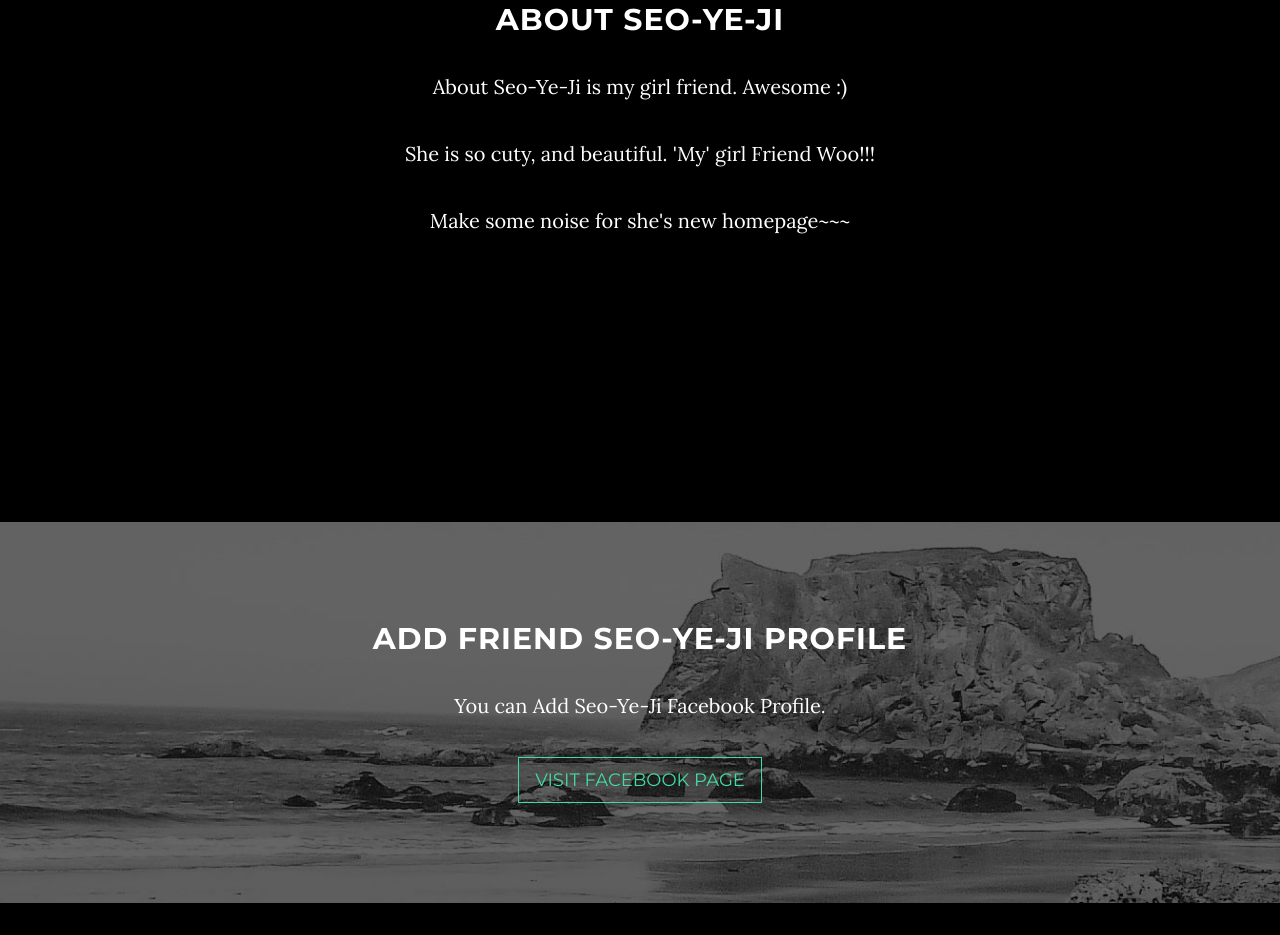
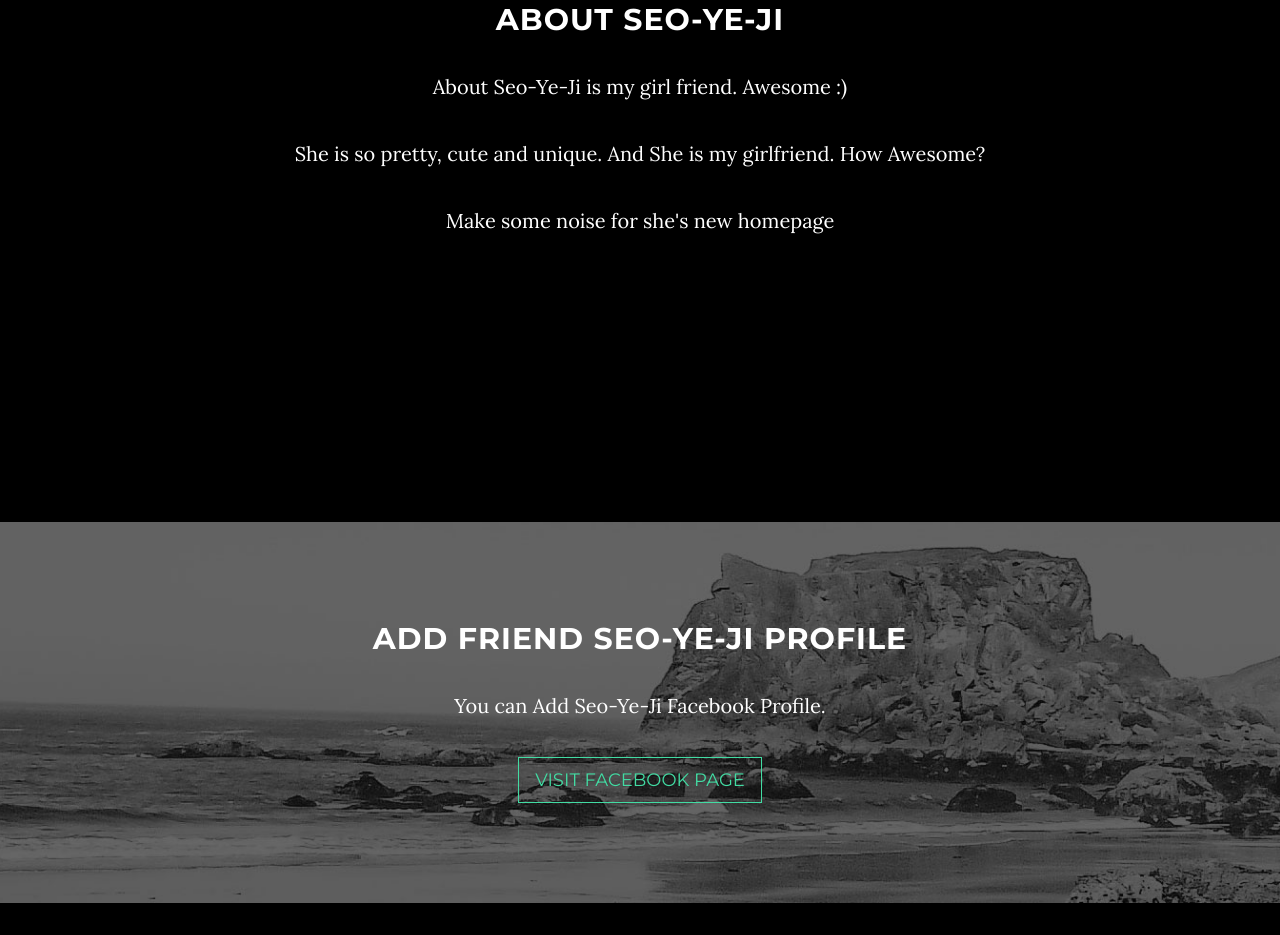
Before and after one commit to philographer/seo-ye-ji, a website: page index.html in a window 1280 px wide. Shown: the part 1047-1982 px from the top of the page. Drawn offline with nearby package versions, Linux system fonts and the light colour scheme; some packages are replaced by stand-ins of ours.

Commit message:
remove !

```diff
--- a/index.html
+++ b/index.html
@@ -93,8 +93,8 @@
             <div class="col-lg-8 col-lg-offset-2">
                 <h2>About Seo-Ye-Ji</h2>
                 <p>About Seo-Ye-Ji is my girl friend. Awesome :)</p>
-                <p>She is so cuty, and beautiful. 'My' girl Friend Woo!!!</p>
-                <p>Make some noise for she's new homepage~~~</p>
+                <p>She is so pretty, cute and unique. And She is my girlfriend. How Awesome?</p>
+                <p>Make some noise for she's new homepage</p>
             </div>
         </div>
     </section>
```
